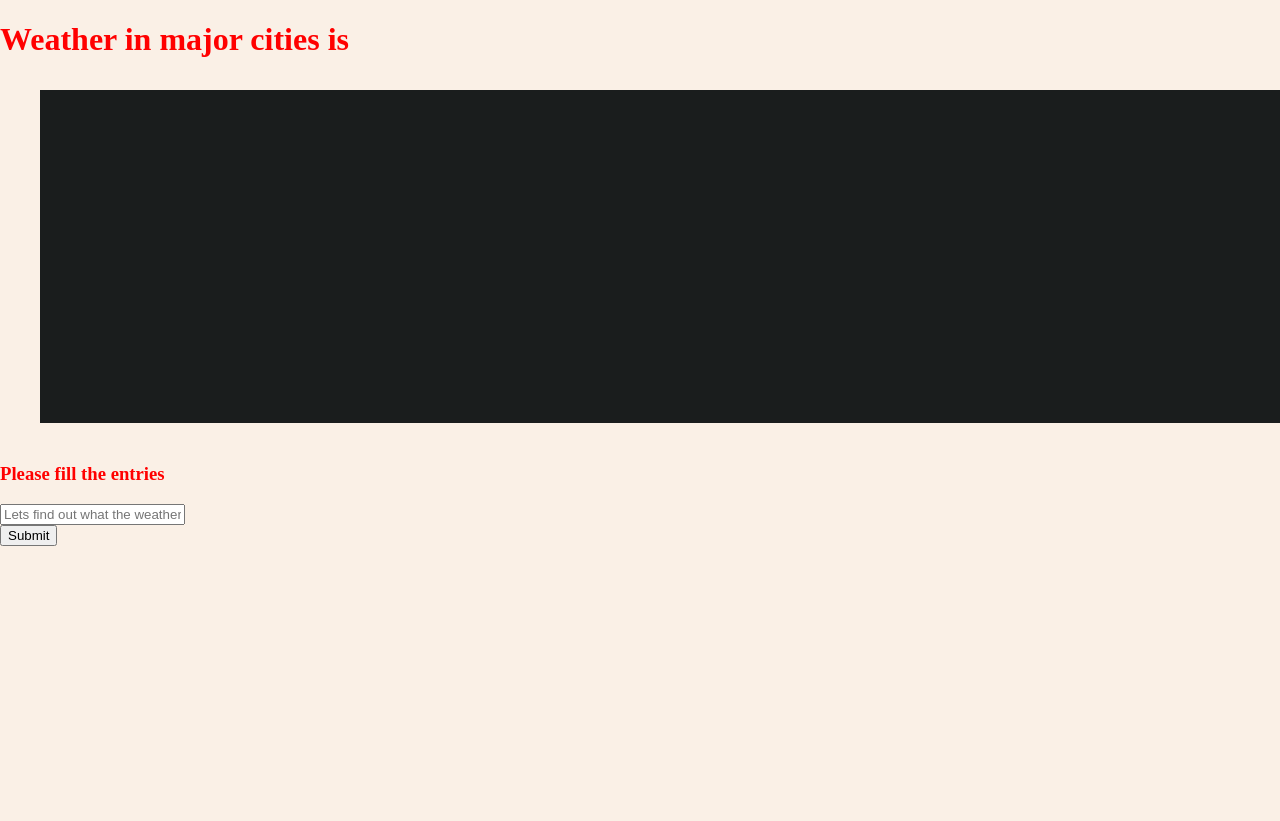
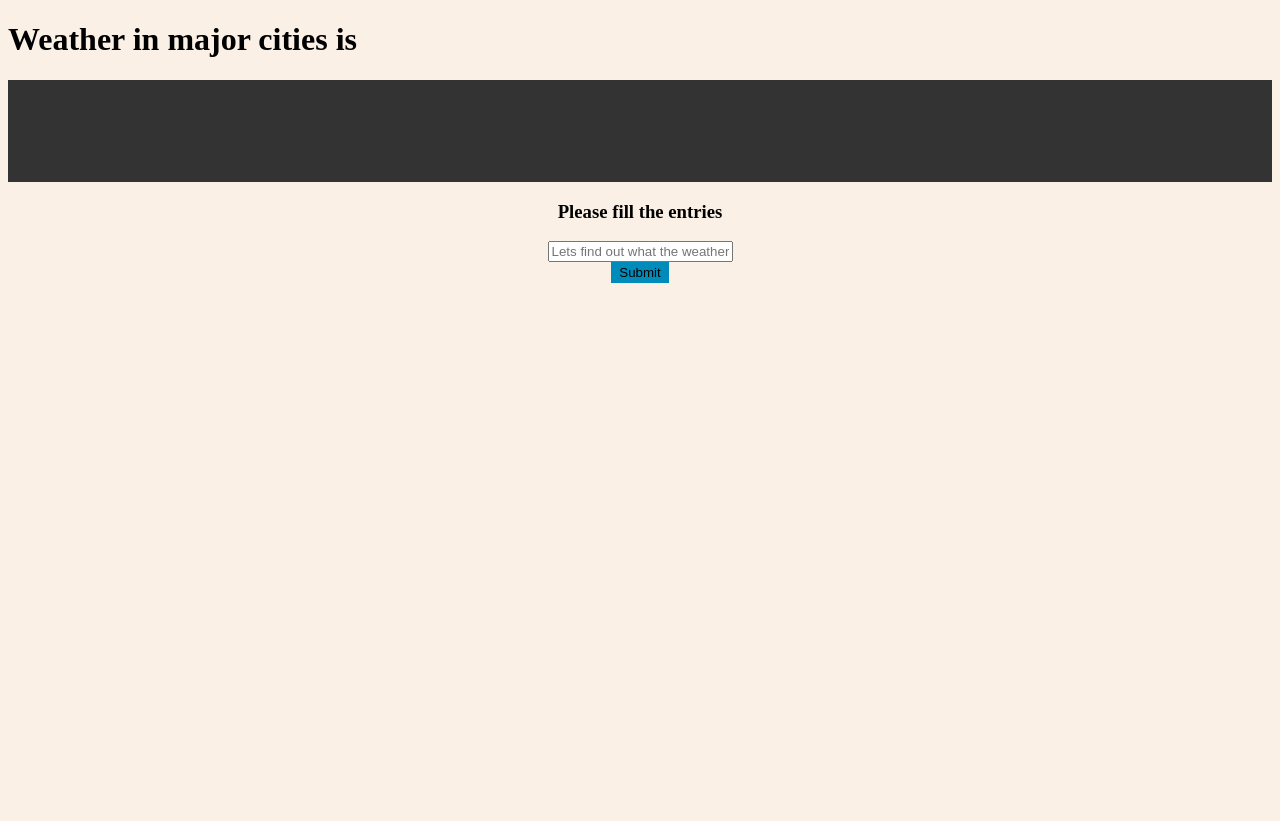
Before and after one commit to SarbjitGahra/Weather_Info, a Flask app: page / in a window 1280 px wide. After the commit the page ends 283 px from the top, so only its background shows below. Run offline with Flask 2, Linux system fonts and the light colour scheme; data that the repository does not hold is empty.

Commit message:
second commit

```diff
--- a/my_project/app.py
+++ b/my_project/app.py
@@ -1,19 +1,6 @@
 from flask import Flask, render_template
 from weather_api import main
 app = Flask(__name__)
-
-cities=main()
-# print (type(cities))
-# print (cities[0]['city'])
-# print (cities[0]['temp'])
-# print (cities[0]['conditions'])
-
-
-
-for i in range (0, len(cities)):
-    print (cities[i]['city'])
-    print (cities[i]['temp'])
-    print (cities[i]['conditions'])
 
 
 @app.route("/")
--- a/my_project/static/main.css
+++ /dev/null
@@ -1,15 +0,0 @@
-html, body {
-  height: 100%;
-  margin: 0;
-  color: red;
-}
-div.container {
-  margin: 0 auto;
-  width: 100% ;
-  height: 100% ;
-  background-color: #1a1d1d;
-  color:#ff5722  ;
-  overflow: hidden;
-  text-align: center;
-
-}
--- /dev/null
+++ b/my_project/static/main_1.css
@@ -0,0 +1,39 @@
+body  {
+
+    background-color: linen;
+}
+
+ul {
+    list-style-type: none;
+    margin: 0;
+    padding: 0;
+    overflow: hidden;
+    background-color: #333333;
+}
+
+li {
+    float: left;
+    display: block;
+    color: white;
+    text-align: center;
+    padding: 16px;
+    text-decoration: none;
+}
+
+li p:hover {
+    background-color: #111111;
+}
+div {
+  text-align: center;
+  font: 20px;
+}
+.button {
+    background-color: #008CBA;
+    color: black;
+    border: 2px solid #008CBA;
+}
+
+.button:hover {
+    background-color: white;
+    color: black;
+}
--- a/my_project/templates/home.html
+++ b/my_project/templates/home.html
@@ -1,56 +1,31 @@
 <!DOCTYPE html>
 <html lang="en">
 <title> Weather Forecast </title>
-<style>
-body {
-    background-color: linen;
-
-}
-.container {
-    width: 200px;
-}
-.inner {
-  width: 200px;
-}
-
-.child {
-  float: left;
-  width: 50px;
-  height: 50px;
-}
-
-</style>
-
 <head>
-  <link href="../static/main.css" type="text/css" rel="stylesheet">
+  <link href="../static/main_1.css" type="text/css" rel="stylesheet">
 </head>
-
 <body>
-   <h1> Weather in major cities is
+   <h1> Weather in major cities is </h1>
      <ul>
-         <div class="container" style="display:inline-block;\
-         line-height:1;text-align:center;">
-  {% for i in length %}
-      <li >
-
-               {{ li[i] ["city"]}}<br>
-               {{ li[i] ["temp"]}}<br>
-             {{ li[i] ["conditions"]}}<br>
 
 
-      </li>
+  {% for i in length %}
+            <li>
+             <p>{{ li[i] ["city"]}} </p><br>
+             {{ li[i] ["temp"]}} <br>
+             {{ li[i] ["conditions"]}}<br>
+           </li>
+  {% endfor %}
 
-  {% endfor %}
-    </div>
+
   </ul>
- </h1>
-   <h3> Please fill the entries </h3>
+
+   <h3 align="center"> Please fill the entries </h3>
    <div class="message">
-   </div>
     <form action= method="POST">
       <input title="Enter your City name" placeholder="Lets find out what the weather is"\
-        name="city_name" required/><br>
-      <button type=submit>Submit </button>
+        name="city_name" class="input"required/><br>
+      <button class="button" type=submit>Submit </button>
     </form>
   </div>
 </body>
--- a/my_project/weather_api.py
+++ b/my_project/weather_api.py
@@ -24,7 +24,7 @@ def main():
 
 
 
-    #print (li)
+    print (li)
     return li
 
 if __name__=='__main__':
```
